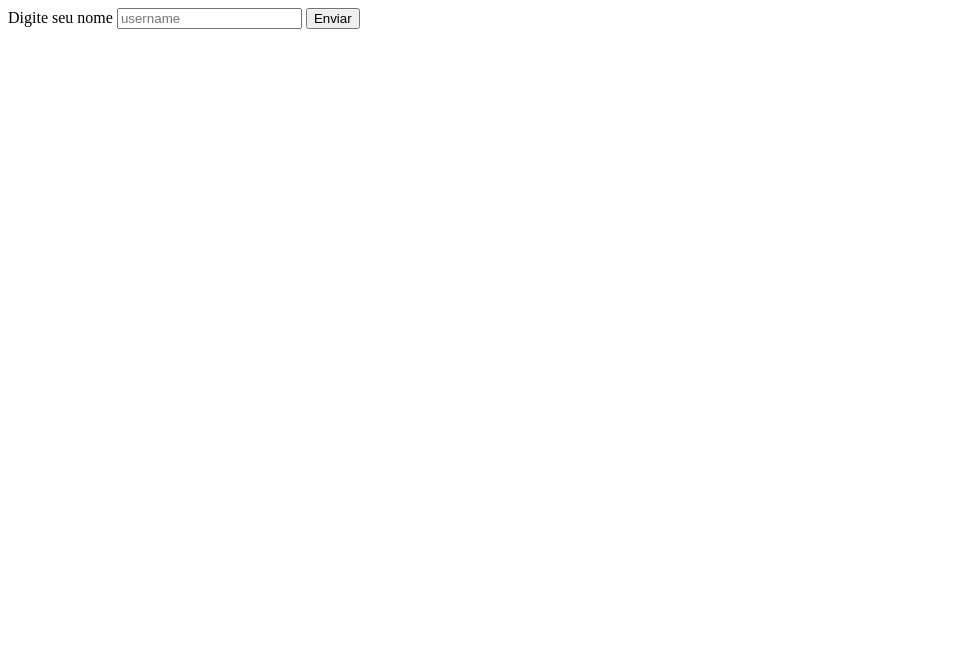
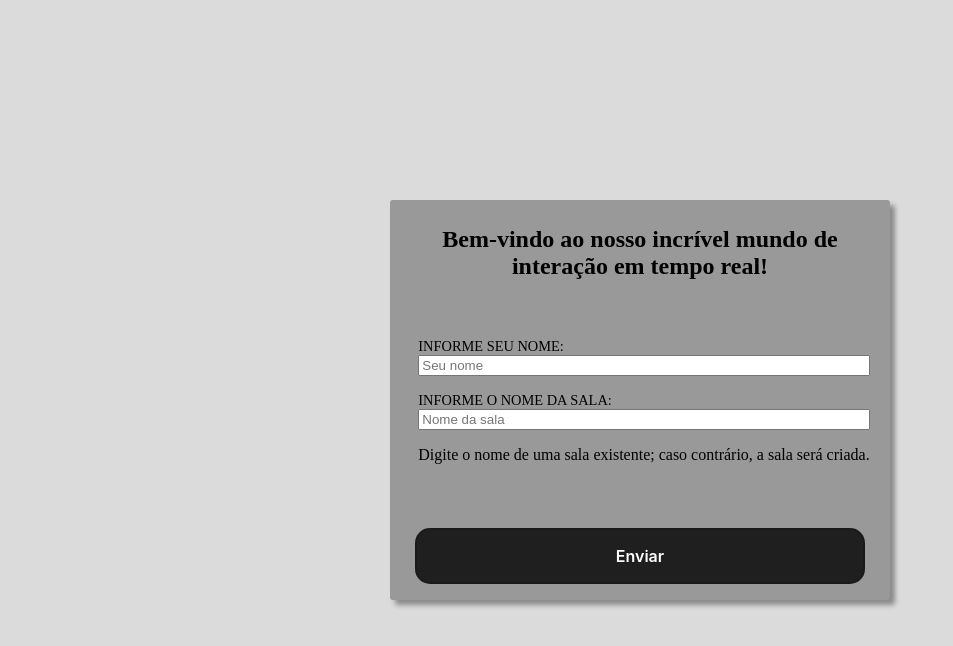
Before and after one commit to gabrielbdsm/videoConferencia, a website: page public/index.html in a window 1280 px wide. Shown: the whole page, without its empty margins (0-953 px from the left). Drawn offline with Linux system fonts and the light colour scheme.

Commit message:
feat: melhorias de layout e criação das salas  Changes to be committed: 	modified:   .env 	modified:   package.json 	modified:   public/chat.js 	new file:   public/css/styleIndex.css 	modified:   public/index.html 	modified:   public/style.css 	modified:   server.js 	deleted:    src/controller.js 	new file:   src/controllers/roomController.js 	modified:   src/database/mongodb.js 	deleted:    src/model.js 	new file:   src/model/user.js 	modified:   src/routes.js

```diff
--- a/package.json
+++ b/package.json
@@ -12,8 +12,10 @@
   "author": "",
   "license": "ISC",
   "dependencies": {
+    "body-parser": "^1.20.2",
     "cors": "^2.8.5",
     "dotenv": "^16.3.1",
+    "ejs": "^3.1.9",
     "express": "^4.18.2",
     "mongoose": "^7.6.2",
     "peerjs": "^1.5.1",
--- /dev/null
+++ b/public/css/styleIndex.css
@@ -0,0 +1,82 @@
+html, body {
+    margin: 0;
+    padding: 0;
+  }
+body{
+      background-color: rgb(219, 219, 219);
+      height: 100vh;
+      width: 100vw;
+      overflow: hidden;
+      display: flex;
+      align-items: center;
+      justify-content: center;
+  }
+
+.login-section{
+    width: 500px;
+    height: 400px;
+    display: flex;
+    flex-direction: column;
+    justify-content:space-around;
+    align-items: center;
+    background-color:  rgb(153, 153, 153);
+    border-radius: 3px;
+    box-shadow: 5px 5px 5px rgb(139, 139, 139) ;
+
+
+}
+.login-section h2{
+    margin: 10px;
+    text-align: center;
+}
+.section{
+
+    margin:0 0 1rem 0.5rem;
+}
+.room , .user{
+    display: flex;
+    flex-direction: column;
+    font-size: 0.9rem;
+    margin-top:1rem;
+    text-transform: uppercase;
+}
+
+.login-button {
+  appearance: none;
+  background-color: #1f1f1f;
+  border: 2px solid #1A1A1A;
+  border-radius: 15px;
+  box-sizing: border-box;
+  color: #FFFFFF;
+  cursor: pointer;
+  display: inline-block;
+  font-family: Roobert,-apple-system,BlinkMacSystemFont,"Segoe UI",Helvetica,Arial,sans-serif,"Apple Color Emoji","Segoe UI Emoji","Segoe UI Symbol";
+  font-size: 16px;
+  font-weight: 600;
+  line-height: normal;
+  margin: 0;
+  outline: none;
+  padding: 16px 24px;
+  text-align: center;
+  text-decoration: none;
+  transition: all 300ms cubic-bezier(.23, 1, 0.32, 1);
+  user-select: none;
+  -webkit-user-select: none;
+  touch-action: manipulation;
+  width: 90%;
+  will-change: transform;
+}
+
+.login-button:disabled {
+  pointer-events: none;
+}
+
+.login-button:hover {
+  box-shadow: rgba(0, 0, 0, 0.25) 0 8px 15px;
+  transform: translateY(-2px);
+}
+
+.login-button:active {
+  box-shadow: none;
+  transform: translateY(0);
+}
--- a/public/index.html
+++ b/public/index.html
@@ -4,15 +4,28 @@
     <meta charset="UTF-8">
     <meta http-equiv="X-UA-Compatible" content="IE=edge">
     <meta name="viewport" content="width=device-width, initial-scale=1.0">
+    <link rel="stylesheet" href="css/styleIndex.css" />
     <title>Document</title>
 </head>
 <body>
-    <form action="chat.html" method="GET">
-        <div class = "login">
-            <label for="form-login">Digite seu nome</label>
-            <input type="text" name ="username" placeholder="username" />
-            <input type="submit" class = "btc-login" value="Enviar"/>
+    <form  method="POST" class="login-section">
+        <h2>Bem-vindo ao nosso incrível mundo de interação em tempo real!</h1>
+        <div class="section">
+            <div class="user">
+                <label for="username-input">Informe seu nome:</label>
+                <input type="text" name="username" id="username-input" placeholder="Seu nome" />
+            </div>
+
+
+            <div class="room">
+                <label for="room-input">Informe o nome da sala:</label>
+                <input type="text" name="selectRoom" id="room-input" placeholder="Nome da sala" />
+            </div>
+
+            <p>Digite o nome de uma sala existente; caso contrário, a sala será criada.</p>
+
         </div>
+        <input type="submit" class="login-button" value="Enviar"/>
     </form>
 </body>
 
--- a/public/style.css
+++ b/public/style.css
@@ -34,11 +34,11 @@ body{
 }
 
 .userId{
-    font-size: 2rem;
+    font-size: 1rem;
     position: absolute;
     z-index: 2;
-    left: 2rem;
-    bottom: 10px;
+    left: 1rem;
+    bottom: 1px;
     color: rgb(255, 255, 255);
 
 
```
Also changed, not shown: public/chat.js (+13 -9 lines), server.js (+39 -20 lines), src/controllers/roomController.js (added, +42 -0 lines), src/database/mongodb.js (+17 -0 lines), src/model/user.js (added, +20 -0 lines), src/routes.js (+7 -4 lines), src/controller.js (deleted), src/model.js (deleted), 1 other file.
